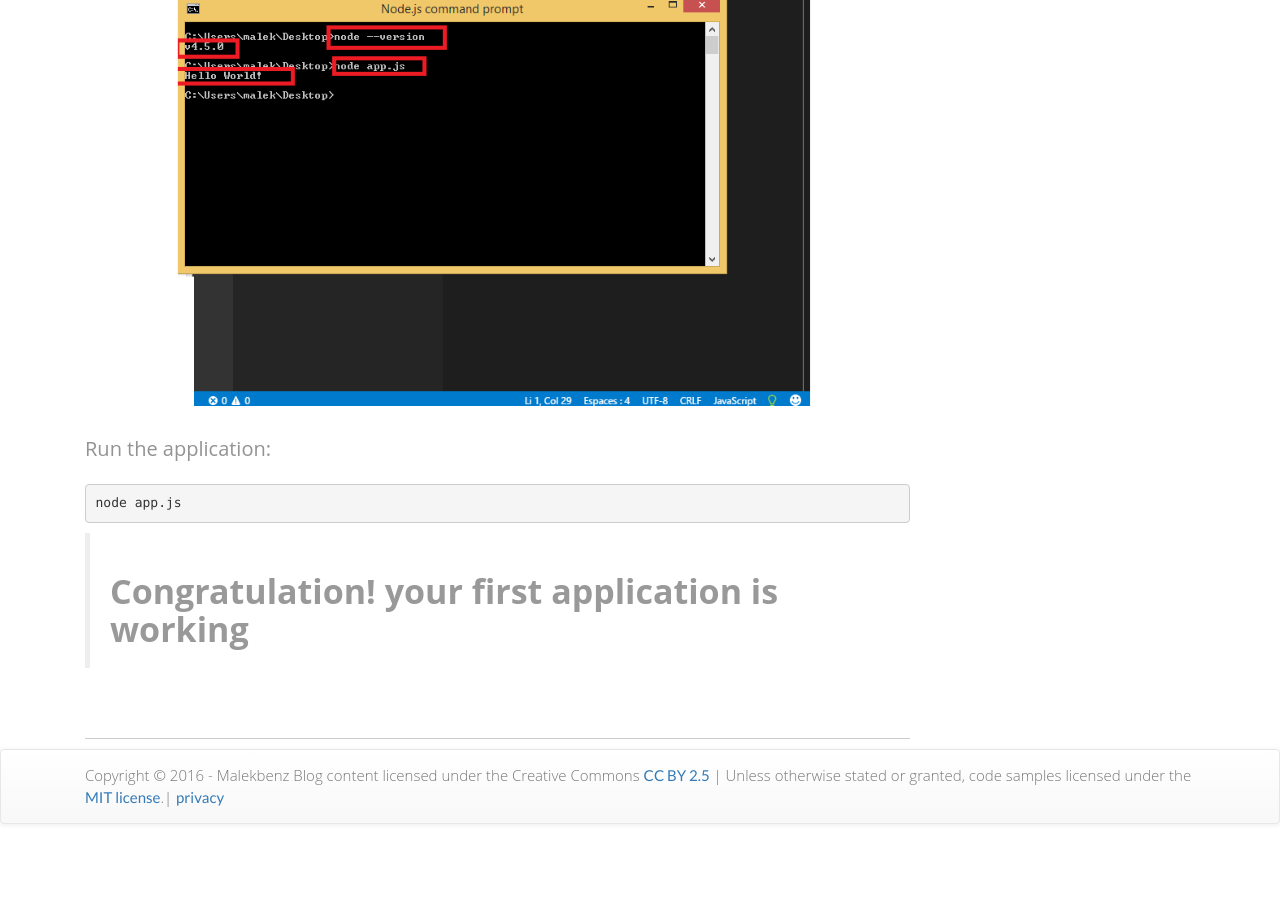
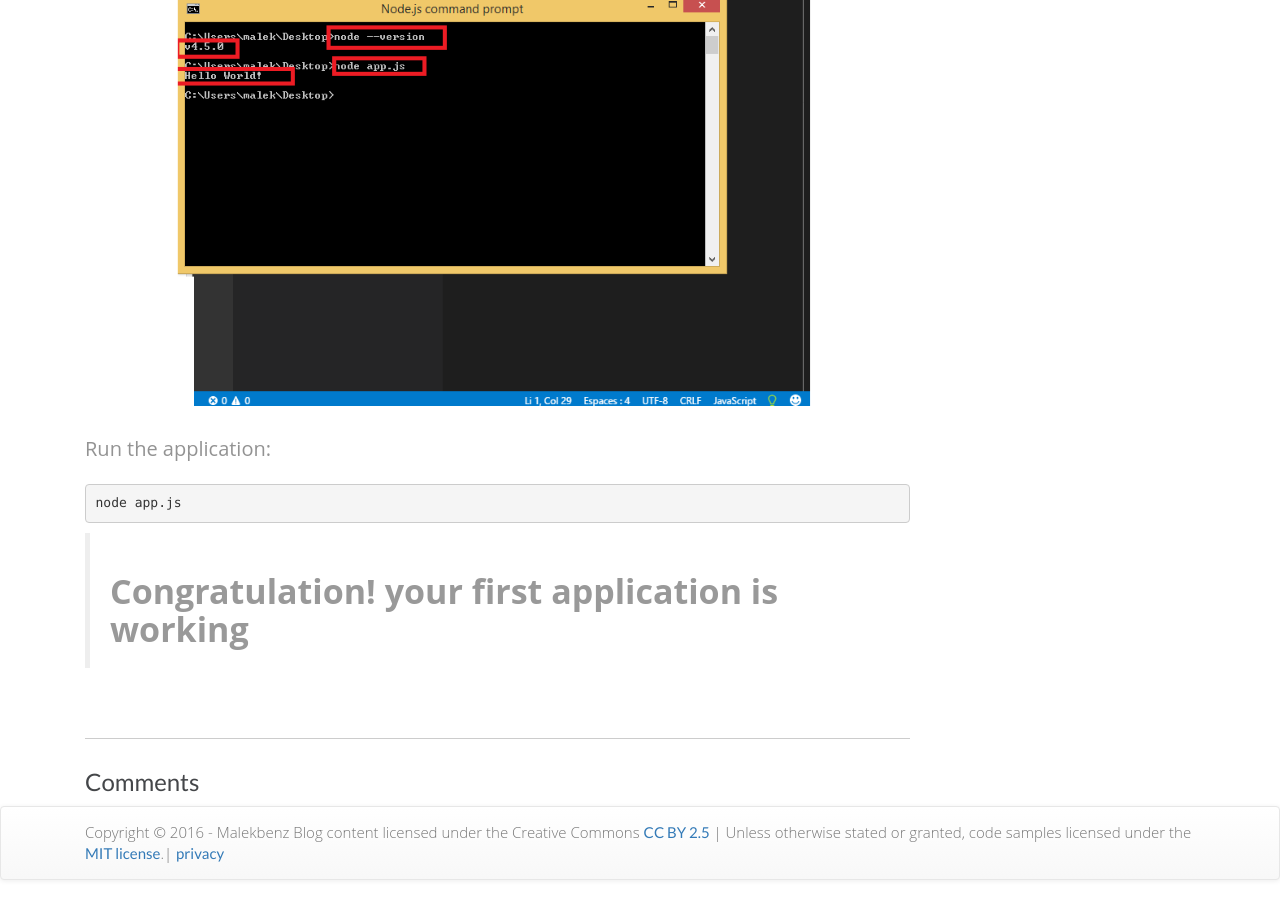
Before and after one commit to malekbenz/malekbenz, a Jekyll site: the page built from _posts/2015-12-22-install-run-your-first-application-nodejs.md, in a window 1280 px wide and 900 px high, scrolled down 4701 px. Built offline with Jekyll 4.4.1, drawn with Linux system fonts in a browser that asks for light colours; nearby versions of some CDN libraries; before the commit the page ends 5545 px from its top, so only the background shows below that.

Commit message:
test for comments

```diff
--- a/_layouts/post.html
+++ b/_layouts/post.html
@@ -13,5 +13,7 @@ layout: default
   <artcicle class="section-post">
     {{ content }}
   </artcicle>
-
+  {% if page.comments %}
+  <h3> Comments </h3>
+  {% endif %}
 </div>
```
Also changed, not shown: _posts/2015-12-22-install-run-your-first-application-nodejs.md (+1 -0 lines), _posts/2016-01-01-First-web-application-with-Nodejs.md (+1 -0 lines).
